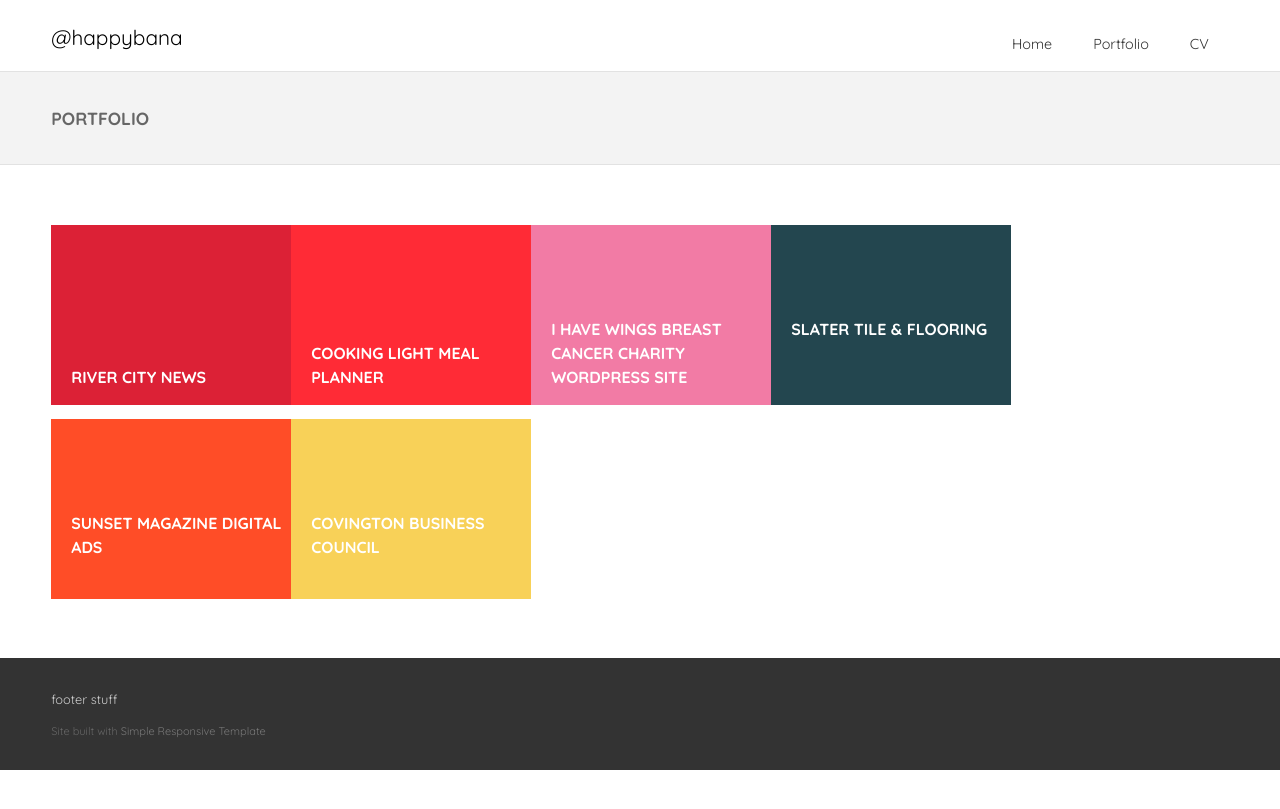
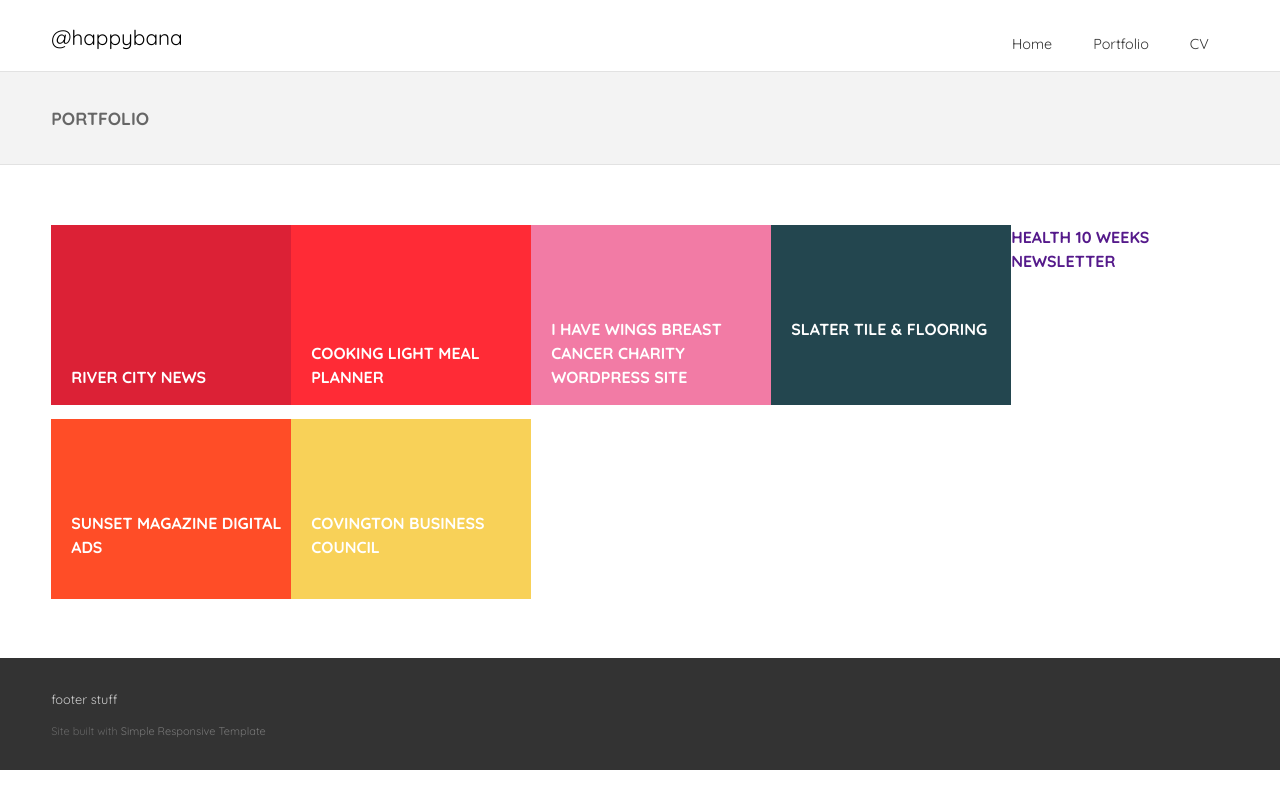
Before and after one commit to banbanbana/happybana.github.io, a Jekyll site: the page portfolio.html, which Jekyll copies as it is, in a window 1280 px wide. Shown: the top 809 px of the page. Built offline with Jekyll 4.4.1, drawn with Linux system fonts in a browser that asks for light colours; some web fonts are replaced.

Commit message:
Update portfolio.html

```diff
--- a/portfolio.html
+++ b/portfolio.html
@@ -103,6 +103,7 @@
                 <a href="https://www.behance.net/gallery/22982075/Slater-Tile-Flooring" target="_blank"><a href="" target="_blank"><h1 id="project4">Slater Tile &amp; Flooring</h1></a>
                 <a href="https://www.behance.net/gallery/21171111/Sunset-Magazine-Digital-Ads" target="_blank"><a href="" target="_blank"><h1 id="project5">Sunset Magazine Digital Ads</h1></a>
                 <a href="https://www.behance.net/gallery/16475287/Covington-Business-Council" target="_blank"><a href="" target="_blank"><h1 id="project6">Covington Business Council</h1></a>
+                <a href="https://www.behance.net/gallery/21169303/Healthcom-10-Weeks-Email-Newsletter" target="_blank"><a href="" target="_blank"><h1 id="project7">Health 10 Weeks Newsletter</h1></a>
 
 
 
```
